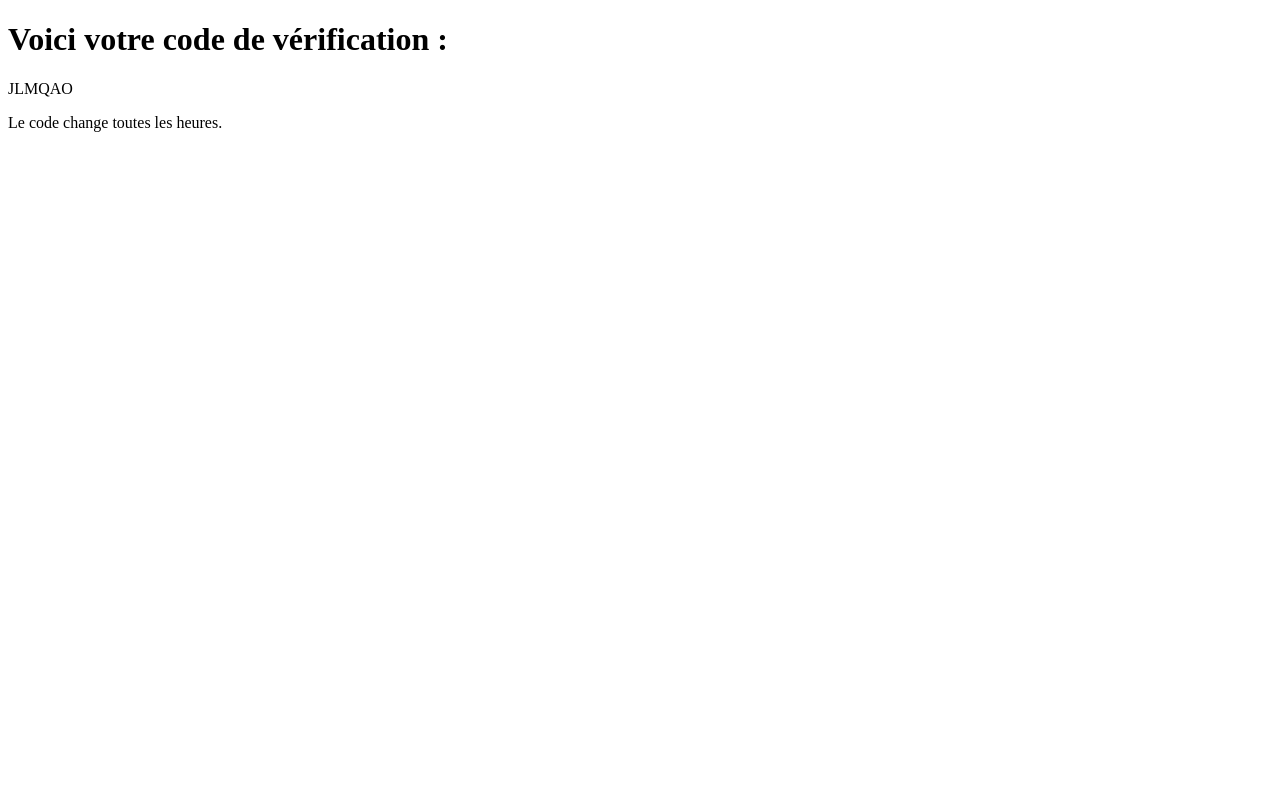
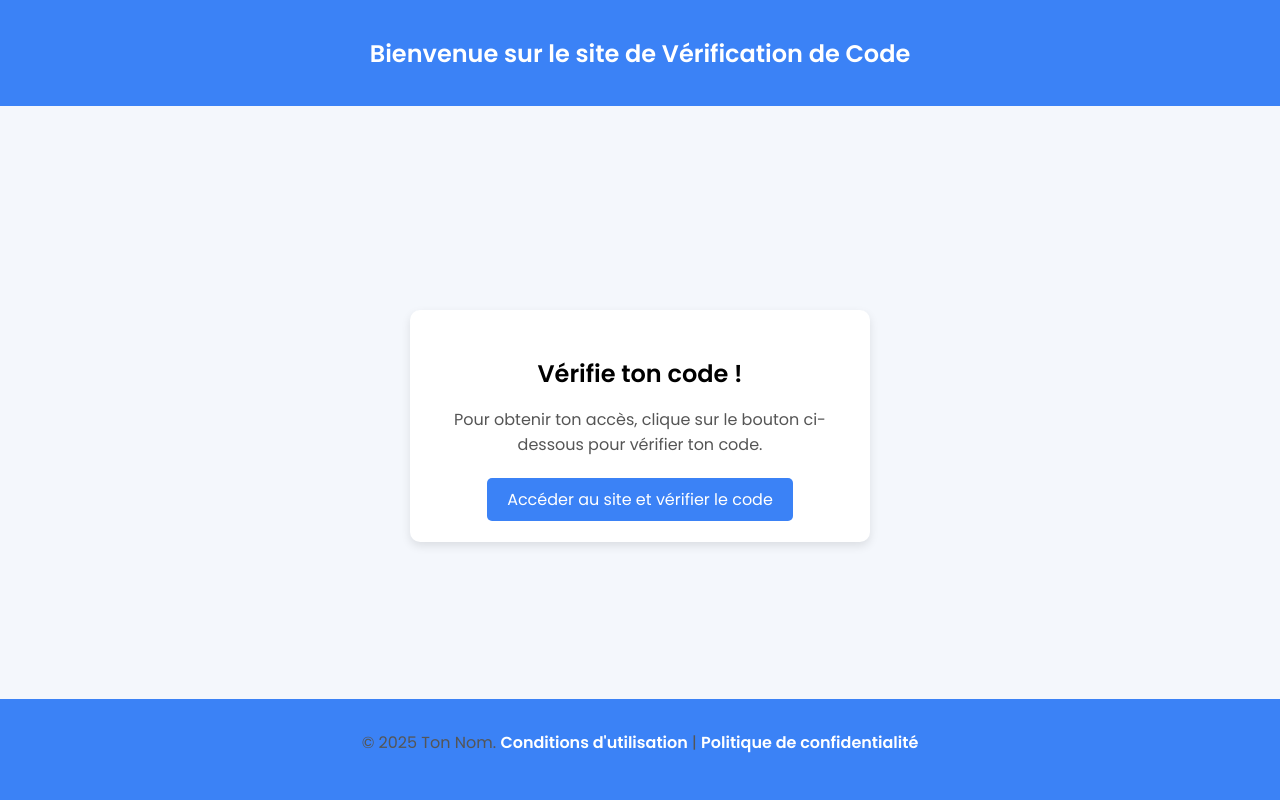
Before and after one commit to NS-mp4/discord_nsf, a plain HTML site: page index.html in a window 1280 px wide. Drawn offline with Linux system fonts and the light colour scheme.

Commit message:
Update index.html

```diff
--- a/index.html
+++ b/index.html
@@ -1,36 +1,114 @@
 <!DOCTYPE html>
 <html lang="fr">
+
 <head>
     <meta charset="UTF-8">
     <meta name="viewport" content="width=device-width, initial-scale=1.0">
-    <title>Code de Vérification</title>
-</head>
-<body>
-    <h1>Voici votre code de vérification :</h1>
-    <p id="code">{{ code }}</p> <!-- Affiche le code ici -->
-    <p>Le code change toutes les heures.</p>
-    <script>
-        // Fonction pour générer un code aléatoire de 6 caractères
-        function generateCode() {
-            const characters = 'ABCDEFGHIJKLMNOPQRSTUVWXYZ0123456789';
-            let code = '';
-            for (let i = 0; i < 6; i++) {
-                code += characters.charAt(Math.floor(Math.random() * characters.length));
-            }
-            return code;
+    <meta http-equiv="X-UA-Compatible" content="ie=edge">
+    <title>Vérification de Code</title>
+    <link href="https://fonts.googleapis.com/css2?family=Poppins:wght@300;400;600&display=swap" rel="stylesheet">
+    <style>
+        body {
+            font-family: 'Poppins', sans-serif;
+            background-color: #f4f7fc;
+            margin: 0;
+            padding: 0;
         }
 
-        // Mettre à jour le code toutes les heures
-        function updateCode() {
-            const code = generateCode();
-            document.getElementById('code').textContent = code;
+        header {
+            background-color: #3b82f6;
+            color: white;
+            padding: 20px 0;
+            text-align: center;
         }
 
-        // Mettre à jour le code au chargement
-        window.onload = updateCode;
+        .container {
+            display: flex;
+            justify-content: center;
+            align-items: center;
+            height: 80vh;
+            text-align: center;
+        }
 
-        // Mettre à jour le code toutes les heures
-        setInterval(updateCode, 3600000); // 3600000ms = 1 heure
-    </script>
+        .card {
+            background-color: white;
+            padding: 30px;
+            border-radius: 10px;
+            box-shadow: 0 4px 10px rgba(0, 0, 0, 0.1);
+            width: 90%;
+            max-width: 400px;
+            text-align: center;
+            transition: transform 0.3s ease;
+        }
+
+        .card:hover {
+            transform: scale(1.05);
+        }
+
+        h1 {
+            font-size: 24px;
+            margin-bottom: 15px;
+        }
+
+        p {
+            font-size: 16px;
+            margin-bottom: 30px;
+            color: #555;
+        }
+
+        .button {
+            background-color: #3b82f6;
+            color: white;
+            padding: 10px 20px;
+            border: none;
+            border-radius: 5px;
+            cursor: pointer;
+            font-size: 16px;
+            transition: background-color 0.3s;
+            text-decoration: none;
+        }
+
+        .button:hover {
+            background-color: #2563eb;
+        }
+
+        footer {
+            background-color: #3b82f6;
+            color: white;
+            text-align: center;
+            padding: 15px 0;
+            position: absolute;
+            bottom: 0;
+            width: 100%;
+            font-size: 14px;
+        }
+
+        footer a {
+            color: white;
+            text-decoration: none;
+            font-weight: bold;
+        }
+    </style>
+</head>
+
+<body>
+
+    <header>
+        <h1>Bienvenue sur le site de Vérification de Code</h1>
+    </header>
+
+    <div class="container">
+        <div class="card">
+            <h1>Vérifie ton code !</h1>
+            <p>Pour obtenir ton accès, clique sur le bouton ci-dessous pour vérifier ton code.</p>
+            <a href="https://ton-lien-de-verification.com" class="button">Accéder au site et vérifier le code</a>
+        </div>
+    </div>
+
+    <footer>
+        <p>&copy; 2025 Ton Nom. <a href="#">Conditions d'utilisation</a> | <a href="#">Politique de confidentialité</a></p>
+    </footer>
+
 </body>
+
 </html>
```
